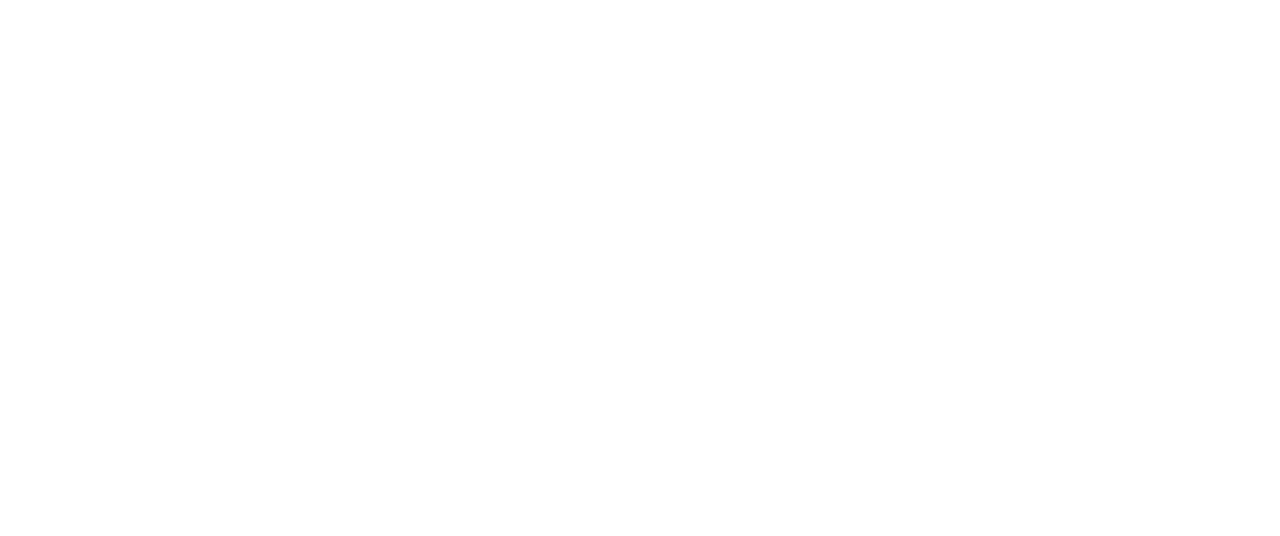
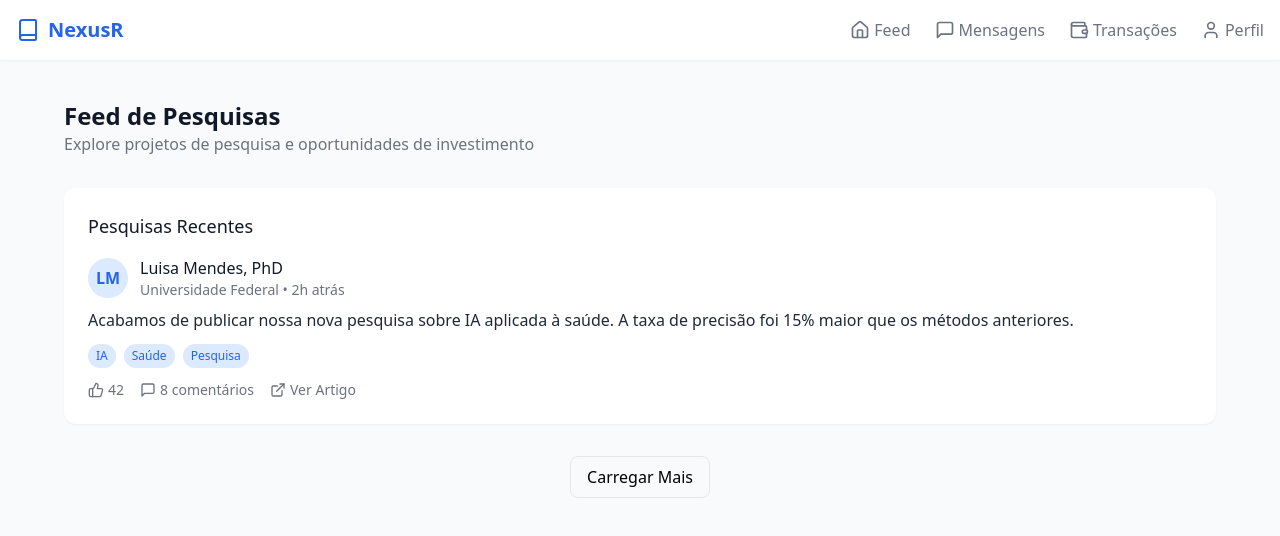
Before and after one commit to MarcoPeixot/ZeDaKombi, a React (Vite) app in the folder frontend/: page /feed-empresarios in a window 1280 px wide. Before the commit this address had no page. Shown: the top 536 px of the page. Built offline with nearby package versions, Linux system fonts and the light colour scheme.

Commit message:
feat: add feed empresario

```diff
--- a/frontend/src/components/LoginForm.tsx
+++ b/frontend/src/components/LoginForm.tsx
@@ -16,9 +16,14 @@
   }
 
   const handleConnectWallet = () => {
-    if (selectedType) {
+    if (selectedType == "researcher") {
       setUserType(selectedType)
-      navigate("/feed")
+      navigate("/feed-pesquisador")
+    }
+
+    if (selectedType == "entrepreneur") {
+      setUserType(selectedType)
+      navigate("/feed-empresarios")
     }
   }
 
--- a/frontend/src/components/ui/navbar.tsx
+++ b/frontend/src/components/ui/navbar.tsx
@@ -22,14 +22,14 @@
 
 
   const researcherLinks = [
-    { href: "/feed", label: "Feed", icon: Home },
+    { href: "/feed-pesquisador", label: "Feed", icon: Home },
     { href: "/messages", label: "Mensagens", icon: MessageSquare },
     { href: "/transactions", label: "Transações", icon: Wallet },
     { href: "/profile", label: "Perfil", icon: User },
   ];
 
   const entrepreneurLinks = [
-    { href: "/feed", label: "Feed", icon: Home },
+    { href: "/feed-empresarios", label: "Feed", icon: Home },
     { href: "/researchers", label: "Pesquisadores", icon: Users },
     { href: "/transactions", label: "Transações", icon: Wallet },
     { href: "/dashboard", label: "Dashboard", icon: BarChart },
--- a/frontend/src/main.tsx
+++ b/frontend/src/main.tsx
@@ -4,7 +4,8 @@
 import "./index.css"
 import { UserProvider } from "./context/user-context"
 import LoginPage from "./pages/login"
-import Feed from "./pages/feed"
+import FeedPesquisador from "./pages/feed_pesquisador"
+import FeedEmpresarios from "./pages/feed_empresarios"
 import SubmitArticlePage from "./pages/articles/submit"
 import CreatePostPage from "./pages/articles/create-post"
 import TransactionsPage from "./pages/transactions"
@@ -16,11 +17,12 @@
       <BrowserRouter>
         <Routes>
           <Route path="/" element={<LoginPage />} />
-          <Route path="/feed" element={<Feed />} />
+          <Route path="/feed-pesquisador" element={<FeedPesquisador />} />
           <Route path="/submit" element={<SubmitArticlePage />} />
           <Route path="/create-post" element={<CreatePostPage />} />
           <Route path="/transactions" element={<TransactionsPage/>}/>
           <Route path="/messages" element={<MessagesPage/>}/>
+          <Route path="/feed-empresarios" element={<FeedEmpresarios/>}/>
         </Routes>
       </BrowserRouter>
     </UserProvider>
--- /dev/null
+++ b/frontend/src/pages/feed_empresarios.tsx
@@ -0,0 +1,110 @@
+import { Navbar } from "../components/ui/navbar";
+import { Button } from "../components/ui/button";
+import { MessageSquare, ThumbsUp, ExternalLink } from "lucide-react";
+import { Link } from "react-router-dom";
+
+export default function FeedEmpresario() {
+  const posts = [
+    {
+      id: 1,
+      author: {
+        name: "Luisa Mendes, PhD",
+        avatar: "LM",
+        institution: "Universidade Federal",
+      },
+      timeAgo: "2h atrás",
+      content:
+        "Acabamos de publicar nossa nova pesquisa sobre IA aplicada à saúde. A taxa de precisão foi 15% maior que os métodos anteriores.",
+      tags: ["IA", "Saúde", "Pesquisa"],
+      likes: 42,
+      comments: 8,
+      hasArticle: true,
+    },
+    // mais posts...
+  ];
+
+  return (
+    <>
+      <Navbar />
+      <main className="bg-gray-50 min-h-screen py-10 px-4">
+        <div className="max-w-6xl mx-auto">
+          <div className="mb-8">
+            <h1 className="text-2xl font-semibold text-gray-900">Feed de Pesquisas</h1>
+            <p className="text-gray-500">Explore projetos de pesquisa e oportunidades de investimento</p>
+          </div>
+
+          <div className="bg-white rounded-xl shadow-sm p-6 mb-8">
+            <div className="flex justify-between items-center mb-4">
+              <h2 className="text-lg font-medium text-gray-900">Pesquisas Recentes</h2>
+            </div>
+
+            <div className="space-y-6">
+              {posts.map((post) => (
+                <div key={post.id} className="border-b pb-6 last:border-b-0 last:pb-0">
+                  <div className="flex items-center gap-3 mb-2">
+                    <div className="h-10 w-10 rounded-full bg-blue-100 text-blue-600 font-semibold flex items-center justify-center">
+                      {post.author.avatar}
+                    </div>
+                    <div>
+                      <div className="font-medium text-gray-900">{post.author.name}</div>
+                      <div className="text-sm text-gray-500">
+                        {post.author.institution} • {post.timeAgo}
+                      </div>
+                    </div>
+                  </div>
+
+                  <p className="text-gray-800 mb-3">{post.content}</p>
+
+                  <div className="flex flex-wrap gap-2 mb-3">
+                    {post.tags.map((tag) => (
+                      <span
+                        key={tag}
+                        className="bg-blue-100 text-blue-600 text-xs font-medium px-2 py-1 rounded-full"
+                      >
+                        {tag}
+                      </span>
+                    ))}
+                  </div>
+
+                  <div className="flex gap-4 text-sm text-gray-500">
+                    <button className="flex items-center gap-1 hover:text-blue-600 transition">
+                      <ThumbsUp className="h-4 w-4" />
+                      <span>{post.likes}</span>
+                    </button>
+
+                    <button className="flex items-center gap-1 hover:text-blue-600 transition">
+                      <MessageSquare className="h-4 w-4" />
+                      <span>{post.comments} comentários</span>
+                    </button>
+
+                    {post.hasArticle ? (
+                      <Link
+                        to="/ipfs-viewer"
+                        className="flex items-center gap-1 hover:text-blue-600 transition"
+                      >
+                        <ExternalLink className="h-4 w-4" />
+                        <span>Ver Artigo</span>
+                      </Link>
+                    ) : (
+                      <Link
+                        to="/messages"
+                        className="flex items-center gap-1 hover:text-blue-600 transition"
+                      >
+                        <MessageSquare className="h-4 w-4" />
+                        <span>Entrar em contato</span>
+                      </Link>
+                    )}
+                  </div>
+                </div>
+              ))}
+            </div>
+          </div>
+
+          <div className="text-center">
+            <Button variant="outline">Carregar Mais</Button>
+          </div>
+        </div>
+      </main>
+    </>
+  );
+}
--- a/frontend/src/pages/feed.tsx
+++ b/frontend/src/pages/feed_pesquisador.tsx
@@ -45,7 +45,7 @@
 
           <div className="mb-8">
             <h1 className="text-2xl font-semibold text-gray-900">Feed de Pesquisas</h1>
-            <p className="text-gray-500">Descubra as últimas pesquisas e conecte-se com empresários</p>
+            <p className="text-gray-500">Descubra as últimas pesquisas</p>
           </div>
 
           <div className="bg-white rounded-xl shadow-sm p-6 mb-8">
```
